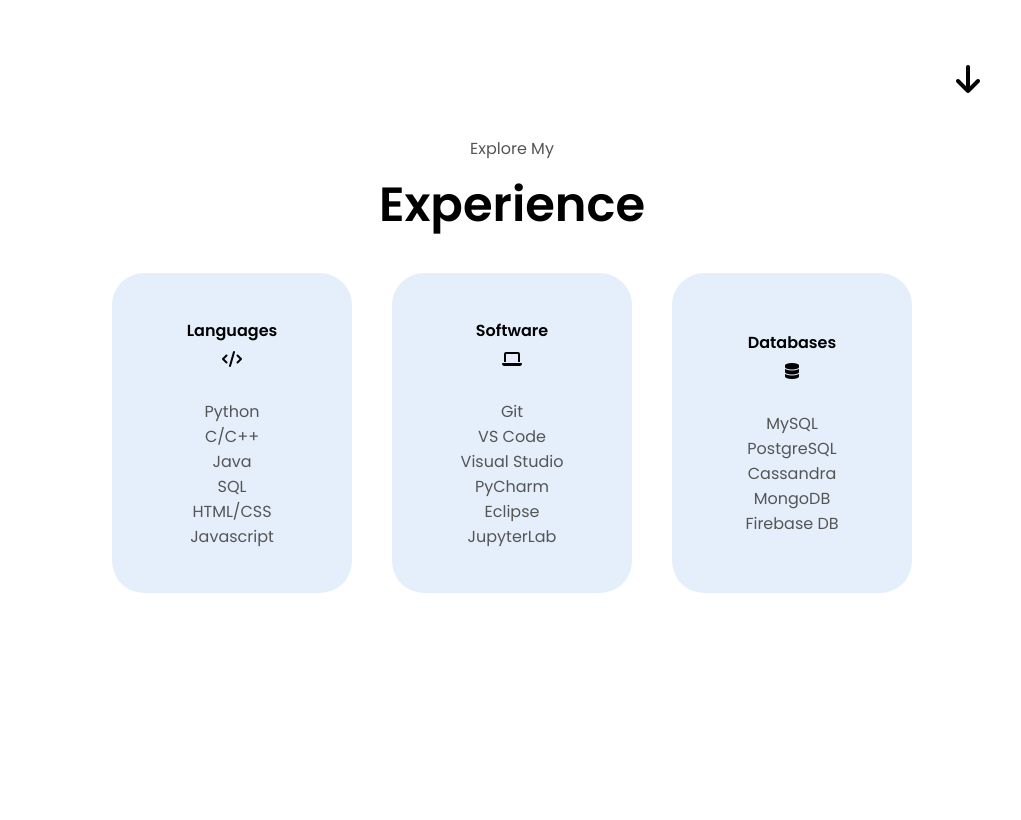
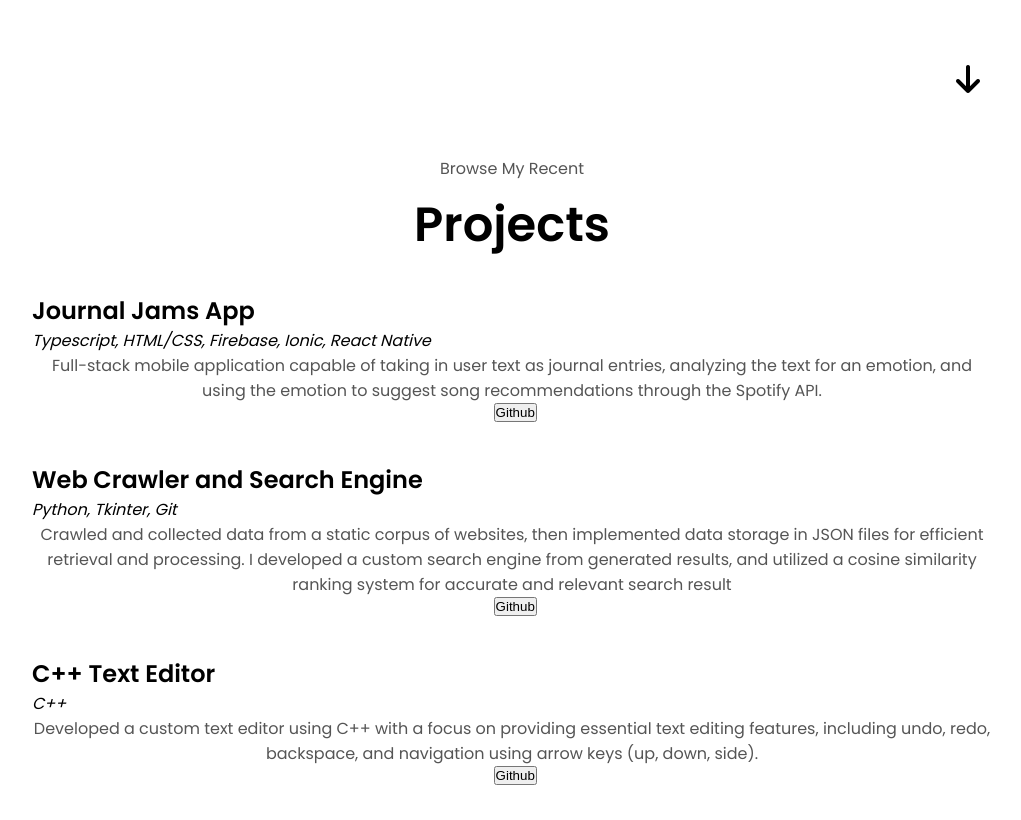
Before and after one commit to joycetsaao/Personal-Porfolio, a plain HTML site: page index.html in a window 1280 px wide. Shown: the part 1440-2260 px from the top of the page, without its empty margins (128-1149 px from the left). Drawn offline with Linux system fonts and the light colour scheme; a web font is replaced by a local one.

Commit message:
projects section

```diff
--- a/index.html
+++ b/index.html
@@ -100,10 +100,82 @@ EMAIL: jwtsao@uci.edu
         </div>
       </div>
     </div>
+    <button class="down-arrow" onclick="location.href='#projects'">
+      <i class="fa-solid fa-arrow-down"></i>
+    </button>
+  </section>
+
+
+
+
+  <section id="projects">
+    <p class="section__text__p1">Browse My Recent</p>
+    <h1 class="title">Projects</h1>
+    <div class="experience-details-container">
+      <div class="about-containers">
+        <div class="details-containers">
+          <div class="article-container">
+  <!-- <section id="projects">
+    <p class="section__text__p1">Browse My Recent</p>
+    <h1 class="title">Projects</h1>
+    <div class="project-details-container">
+      <div class="project-containers"> -->
+        <div class="projects-details-container color-container">
+          <div class="project-container">
+          </div>
+          <h2 class="project-title">Journal Jams App</h2>
+          <em>Typescript, HTML/CSS, Firebase, Ionic, React Native</em>
+          <p>Full-stack mobile application capable of taking in user text as journal entries, analyzing the text for an emotion, and using the emotion to suggest song recommendations through the Spotify API.</p>
+          <div class="btn-container">
+            <button
+              class="btn btn-color-2 project-btn"
+              onclick="location.href='https://github.com/'"
+            >
+              Github
+            </button>
+          </div>
+        </div>
+        <div class="projects-details-container color-container">
+          <div class="project-container">
+          </div>
+          <h2 class="project-title">Web Crawler and Search Engine</h2>
+          <em>Python, Tkinter, Git</em>
+          <p>Crawled and collected data from a static corpus of websites, then implemented data storage in JSON files for efficient retrieval and processing. I developed a custom search engine from generated results, and utilized a cosine similarity ranking system for accurate and relevant search result</p>
+          <div class="btn-container">
+            <button
+              class="btn btn-color-2 project-btn"
+              onclick="location.href='https://github.com/'"
+            >
+              Github
+            </button>
+          </div>
+        </div>
+        <div class="projects-details-container color-container">
+          <div class="project-container">
+          </div>
+          <h2 class="project-title">C++ Text Editor</h2>
+          <em>C++</em>
+          <p>Developed a custom text editor using C++ with a focus on providing essential text editing features, including undo, redo, backspace, and navigation using arrow keys (up, down, side).</p>
+          <div class="btn-container">
+            <button
+              class="btn btn-color-2 project-btn"
+              onclick="location.href='https://github.com/'"
+            >
+              Github
+            </button>
+          </div>
+        </div>
+        </div>
+      </div>
+    </div>
     <button class="down-arrow" onclick="location.href='#experience'">
       <i class="fa-solid fa-arrow-down"></i>
     </button>
   </section>
+
+
+
+
   <section id="experience">
     <p class="section__text__p1">Explore My</p>
     <h1 class="title">Experience</h1>
@@ -112,7 +184,6 @@ EMAIL: jwtsao@uci.edu
         <div class="details-containers">
           <div class="article-container">
             <article class="languages-container">
-
               <div>
                 <h4>Languages<br><i class="fa-solid fa-code"></i></h4>
                 <p>Python</p>
@@ -124,7 +195,6 @@ EMAIL: jwtsao@uci.edu
               </div>
             </article>
             <article class="tools-container">
-
               <div>
                 <h4>Software<br><i class="fa-solid fa-laptop"></i></h4>
                 <p>Git</p>
@@ -136,7 +206,6 @@ EMAIL: jwtsao@uci.edu
               </div>
             </article>
             <article class="databases-container">
-
               <div>
                 <h4>Databases<br><i class="fa-solid fa-database"></i></h4>
                 <p>MySQL</p>
@@ -150,7 +219,19 @@ EMAIL: jwtsao@uci.edu
         </div>
       </div>
     </div>
+    <button class="down-arrow" onclick="location.href='#contact'">
+      <i class="fa-solid fa-arrow-down"></i>
+    </button>
   </section>
+
+
+
+
+
+
+
+
+
   <script src="script.js"></script>
 </body>
 </html>
--- a/style.css
+++ b/style.css
@@ -194,9 +194,6 @@ section {
 
 .section__text__p1 {
     text-align: center;
-}
-
-.section__text__p1 {
     font-size: 1.75;
     margin-bottom: 0.5rem;
 }
@@ -343,7 +340,6 @@ section {
     height: 3rem;
     font-size: 2rem;
     background-color: white;
-    /* display: flex; */
 }
 
 .down-arrow:hover {
@@ -354,12 +350,23 @@ section {
 
 #experience {
     position: relative;
+    padding-bottom: 25%;
 }
 
 .experience-details-container {
+    /* display: flex;
+    justify-content: center;
+    flex-wrap: wrap; */
+    display: grid;
+    grid-template-columns: repeat(auto-fit, minmax(20rem, 1fr));
+    gap: 2.5rem;
+    justify-content: space-around;
+    align-items: flex-start;
     display: flex;
-    justify-content: center;
-    flex-wrap: wrap;
+}
+
+.details-container {
+    display: flex;
 }
 
 .article-container {
@@ -371,11 +378,16 @@ section {
     justify-content: space-around;
 }
 
-article {
+.article {
+    width: 100%;
     display: flex;
     width: 10rem;
     justify-content: space-around;
     gap: 0.5rem;
+    /* display: flex;
+    width: 10rem;
+    justify-content: space-around;
+    gap: 0.5rem; */
 }
 
 article i {
@@ -385,7 +397,7 @@ article i {
 }
 
 .article-container article {
-    width: 15rem;
+    width: 20rem;
     height: 20rem;
     /* border: lightgrey 0.1rem solid; */
     background-color: rgb(229, 239, 251);
@@ -397,7 +409,6 @@ article i {
     margin-bottom: auto;
 }
 
-
 .article-container p {
     text-align: center;
 }
@@ -405,3 +416,10 @@ article i {
 .article-container h4 {
     text-align: center;
 }
+
+/* Projects Section */
+
+#projects {
+    position: relative;
+    margin-top: 20px;
+}
```
